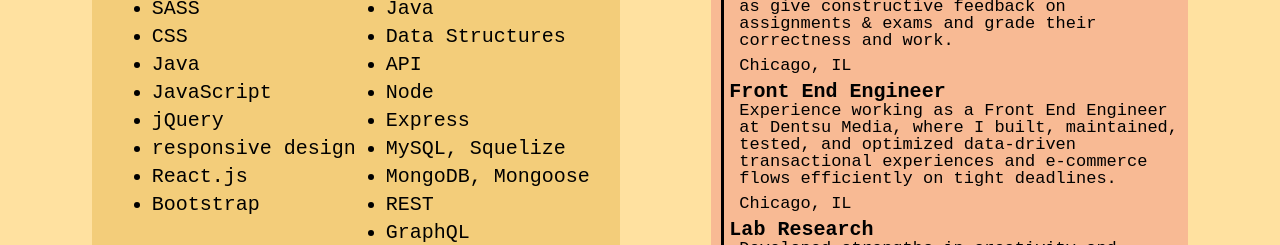
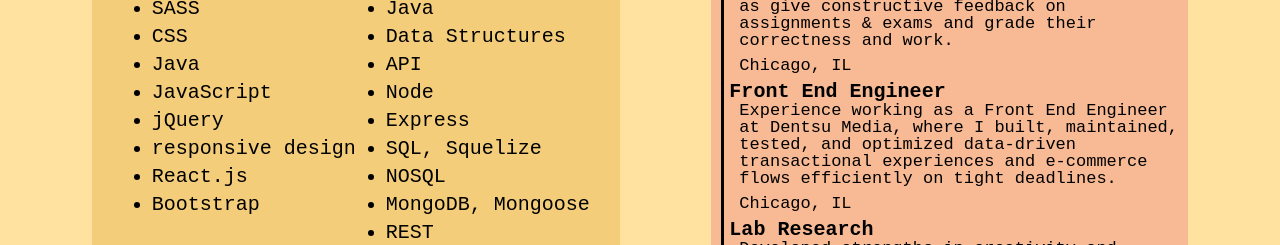
Before and after one commit to fiona1nicdao/fiona_website_v5, a React (Create React App) app: page / in a window 1280 px wide. Shown: the part 1900-2145 px from the top of the page. Built offline with nearby package versions, Linux system fonts and the light colour scheme.

Commit message:
add NOSQL to proficiency

```diff
--- a/src/pages/resume/Resume.js
+++ b/src/pages/resume/Resume.js
@@ -71,7 +71,8 @@ export default function Resume(){
                                 <li className="dot">API</li>
                                 <li className="dot">Node</li>
                                 <li className="dot">Express</li>
-                                <li className="dot">MySQL, Squelize</li>
+                                <li className="dot">SQL, Squelize</li>
+                                <li className="dot">NOSQL</li>
                                 <li className="dot">MongoDB, Mongoose</li>
                                 <li className="dot">REST</li>
                                 <li className="dot">GraphQL</li>
```
